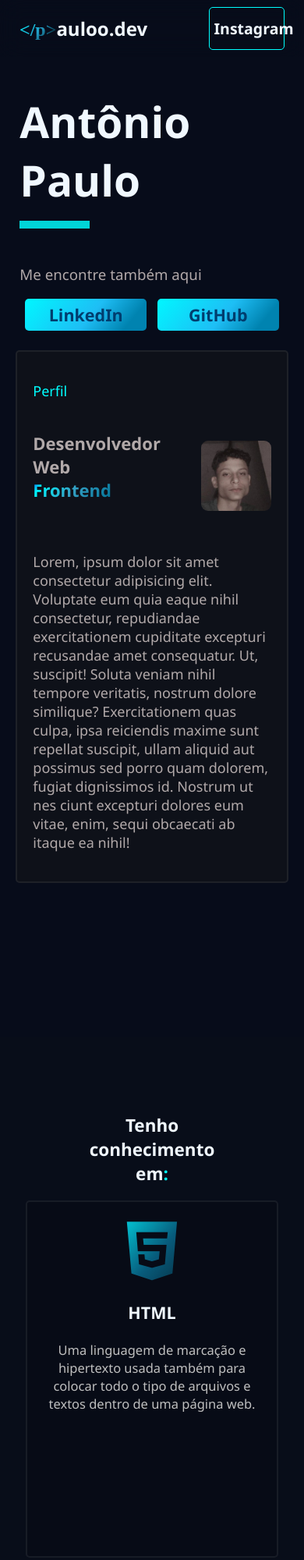
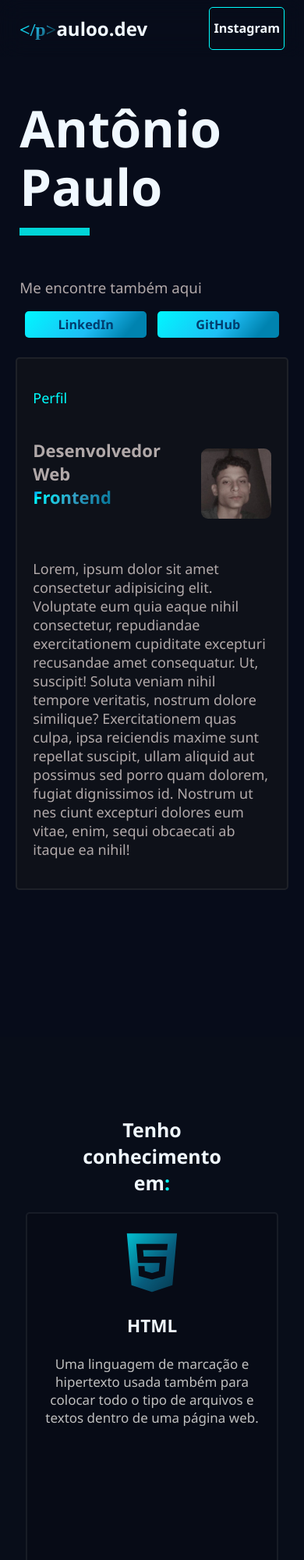
Before and after one commit to Paulo-developer/Portfolio, a plain HTML site: page index.html in a window 390 px wide. Shown: the top 2000 px of the page at 78% size. Drawn offline with nearby package versions, Linux system fonts and the light colour scheme; a web font is replaced by a local one.

Commit message:
Update style.css

```diff
--- a/style.css
+++ b/style.css
@@ -415,7 +415,7 @@ section {
         font-weight: bolder;
         border: none;
         color: aliceblue;
-        font-size: 19.5px;
+        font-size: 16.2px;
         border-radius: 5px;
         width: 25vw;
         height: 6.5vh;
@@ -429,7 +429,7 @@ section {
         font-weight: bolder;
         border: none;
         color: aliceblue;
-        font-size: 19.5px;
+        font-size: 16.2px;
         border-radius: 5px;
         width: 25vw;
         height: 6.5vh;
@@ -442,12 +442,12 @@ section {
     .container main {
         display: flex;
         flex-direction: column;
-        margin-bottom: 8px;
+        margin-bottom: 0px;
     }
 
     .container .my-name h2 {
         line-height: 75px;
-        font-size: 55px;
+        font-size: 65px;
         width: 23vw;
     }
 
@@ -458,7 +458,7 @@ section {
     .container main .my-name .buttons button {
         width: 40vw;
         height: max-content;
-        font-size: 21.5px;
+        font-size: 16.2px;
     }
 
     .container main .my-name .buttons {
@@ -515,13 +515,18 @@ section {
         text-align: center;
     }
     .container-conhecimentos h2 {
-        font-size: 22.5px;
+        font-size: 24.9px;
     }
     .bloco-conhecimentos {
         width: max-content;
         flex-wrap: wrap;
     }
-
+    .bloco-conhecimentos .conhecimentos h3 {
+        font-size: 22.5px;
+    }
+    .bloco-conhecimentos .conhecimentos p {
+        font-size: 17px;
+    }
     .bloco-conhecimentos .conhecimentos .fa-brands {
         font-size: 22vw;
         width: 140px;
@@ -531,7 +536,7 @@ section {
         flex-wrap: wrap;
         width: 72vw;
         transition-duration: .9s;
-        font-size: 21px;
+        font-size: 12px;
     }
 
     .portfolio button {
@@ -560,13 +565,14 @@ section {
         margin-top: 20px;
     }
     .about-project {
-        font-size: 16px;
+        font-size: 16.5px;
         text-align: center;
+        width: 80vw;
     }
     .about-project a {
         font-weight: 400;
         text-decoration: none;
-        color: aliceblue;
+        color: rgba(0, 255, 255, 0.726);
         text-align: center;
     }
 
```
